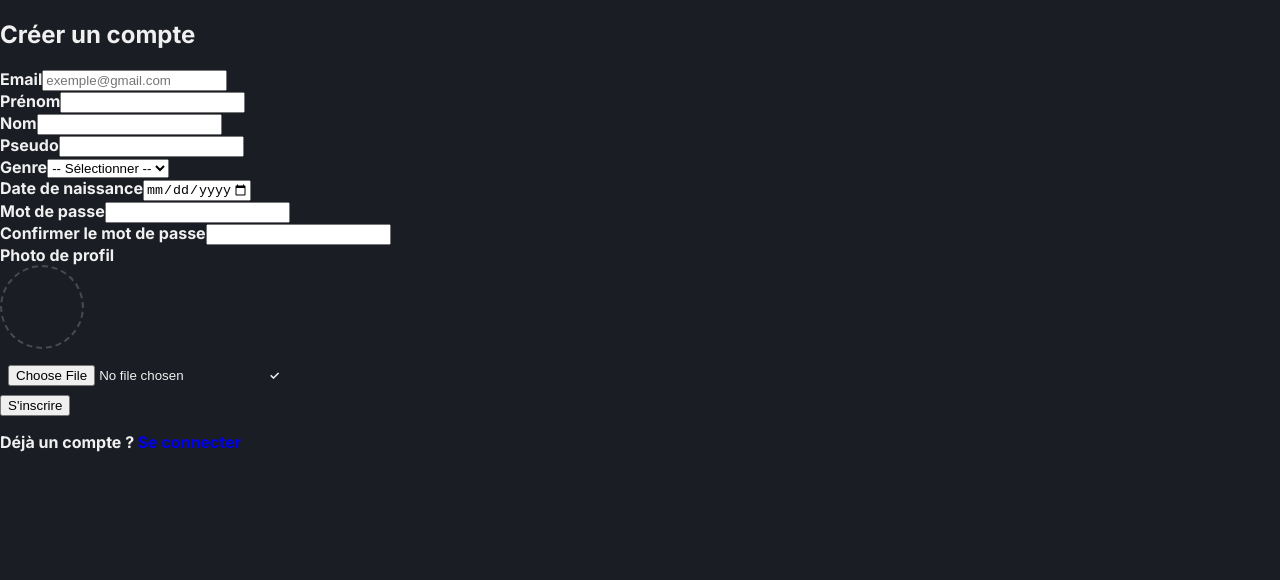
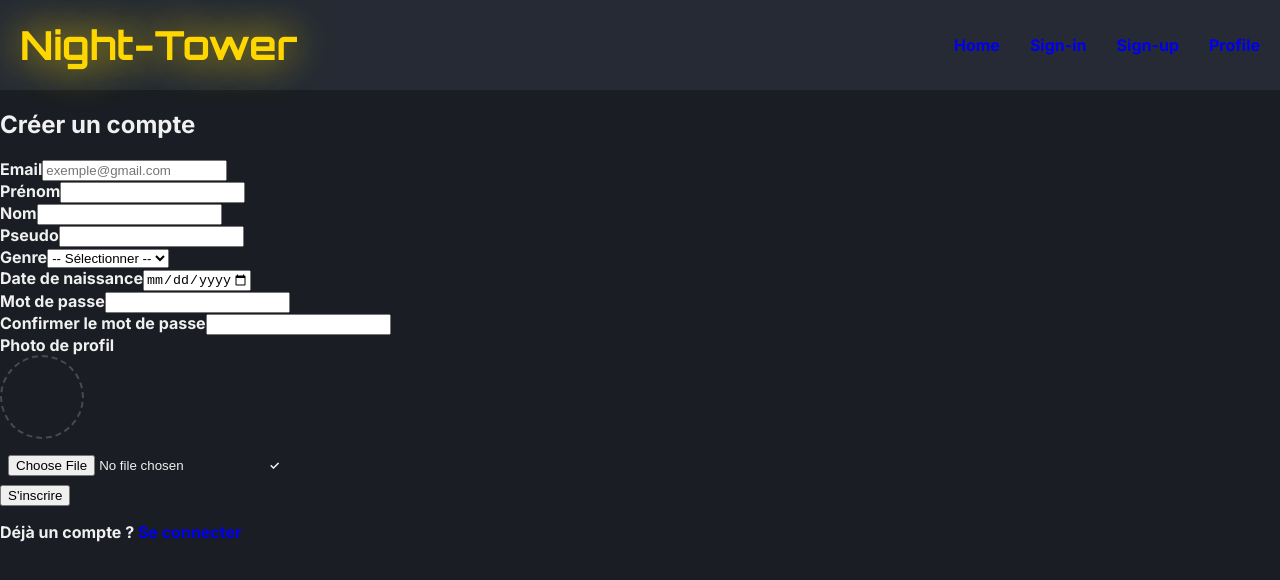
Before and after one commit to RayyyZen/Night-City, a React (Vite) app in the folder app/client/: page /register in a window 1280 px wide. Shown: the top 580 px of the page. Built offline with nearby package versions, Linux system fonts and the light colour scheme.

Commit message:
Link_Home_on_home_and_register

```diff
--- a/app/client/src/pages/Home.jsx
+++ b/app/client/src/pages/Home.jsx
@@ -1,3 +1,4 @@
+import { useState } from 'react';
 import { Link } from 'react-router-dom';
 
 export default function Home() {
@@ -7,31 +8,50 @@ export default function Home() {
       title: "Sensor maintenance",
       date: "April 11, 2026",
       content:
-      "A maintenance operation is scheduled for several of the building's connected sensors."
+        "A maintenance operation is scheduled for several of the building's connected sensors (jfjfjf)."
     },
     {
       id: 2,
       title: "New service available",
       date: "April 10, 2026",
       content:
-      "Energy consumption tracking is now accessible from your dashboard."
+        "Energy consumption tracking is now accessible from your dashboard."
     },
     {
       id: 3,
       title: "Platform update",
       date: "April 08, 2026",
       content:
-      "The interface has been improved to provide a better experience on mobile and tablet."
+        "The interface has been improved to provide a better experience on mobile and tablet."
     }
   ];
+
+  const [query, setQuery] = useState('');
+
+  const filteredNews = news.filter((item) => {
+    const q = query.toLowerCase();
+    return (
+      item.title.toLowerCase().includes(q) ||
+      item.content.toLowerCase().includes(q)
+    );
+  });
+
+  const highlight = (text) => {
+    if (!query.trim()) return text;
+    const regex = new RegExp(`(${query.replace(/[.*+?^${}()|[\]\\]/g, '\\$&')})`, 'gi');
+    const parts = text.split(regex);
+    return parts.map((part, i) =>
+      regex.test(part) ? <mark key={i} className="highlight">{part}</mark> : part
+    );
+  };
 
   return (
     <div className="home-page">
       <header className="header">
-        <div className="logo">Night-Tower</div>
+        <Link to="/home" class="logo">Night-Tower</Link>
 
         <nav className="nav">
-          <Link to="/">Home</Link>
+          <Link to="/home">Home</Link>
           <Link to="/login">Sign-in</Link>
           <Link to="/register">Sign-up</Link>
           <Link to="/profile">Profile</Link>
@@ -51,14 +71,27 @@ export default function Home() {
         <section className="news-section">
           <h2>Latest news</h2>
 
+          <div className="search-bar">
+            <input
+              type="text"
+              placeholder="Search news..."
+              value={query}
+              onChange={(e) => setQuery(e.target.value)}
+            />
+          </div>
+
           <div className="news-container">
-            {news.map((item) => (
-              <article className="news-card" key={item.id}>
-                <h3>{item.title}</h3>
-                <p className="date">{item.date}</p>
-                <p>{item.content}</p>
-              </article>
-            ))}
+            {filteredNews.length > 0 ? (
+              filteredNews.map((item) => (
+                <article className="news-card" key={item.id}>
+                  <h3>{highlight(item.title)}</h3>
+                  <p className="date">{item.date}</p>
+                  <p>{highlight(item.content)}</p>
+                </article>
+              ))
+            ) : (
+              <p className="no-result">No results found.</p>
+            )}
           </div>
         </section>
       </main>
--- a/app/client/src/pages/Register.jsx
+++ b/app/client/src/pages/Register.jsx
@@ -214,7 +214,20 @@ function Register({ onSuccess}) {
 
     return (
         <div className="register-page">
+
+            <header className="header">
+                <Link to="/home" class="logo">Night-Tower</Link>
+
+                <nav className="nav">
+                    <Link to="/home">Home</Link>
+                    <Link to="/login">Sign-in</Link>
+                    <Link to="/register">Sign-up</Link>
+                    <Link to="/profile">Profile</Link>
+            </nav>
+            </header>
+
             <div className="register-card">
+
 
                 <h2 className="register-title">Créer un compte</h2>
 
```
